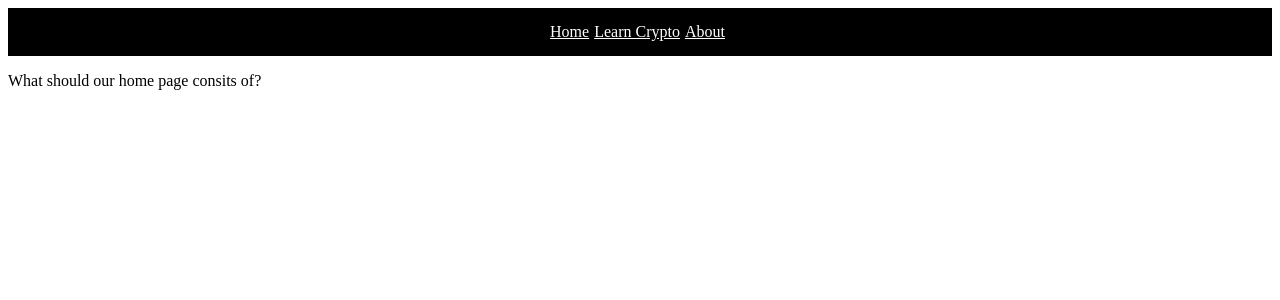
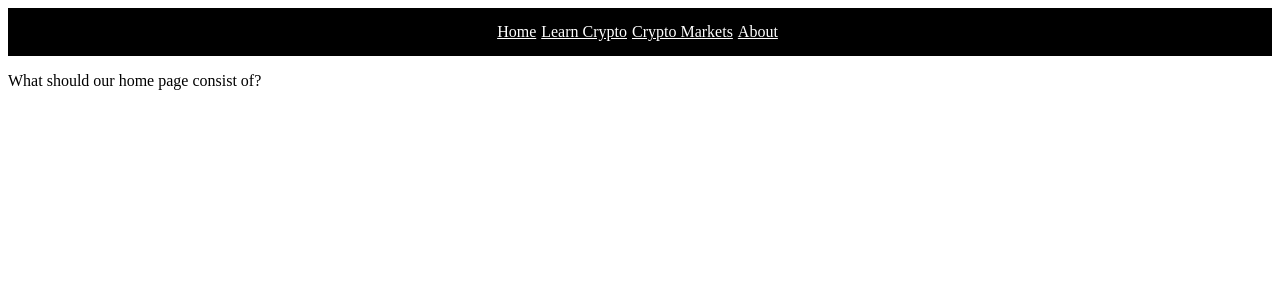
Before and after one commit to novaaaax/honey.stake, a React (Create React App) app: page / in a window 1280 px wide. Shown: the top 300 px of the page. Built offline with nearby package versions, Linux system fonts and the light colour scheme.

Commit message:
signed up for api and got it to console, just need to get it to render on page now

```diff
--- a/package.json
+++ b/package.json
@@ -6,6 +6,8 @@
     "@testing-library/jest-dom": "^4.2.4",
     "@testing-library/react": "^9.5.0",
     "@testing-library/user-event": "^7.2.1",
+    "axios": "^0.19.2",
+    "dotenv": "^8.2.0",
     "react": "^16.13.1",
     "react-dom": "^16.13.1",
     "react-router-dom": "^5.1.2",
--- a/src/App.js
+++ b/src/App.js
@@ -3,7 +3,9 @@ import { BrowserRouter, Route, Switch } from 'react-router-dom';
 import Navbar from './components/Navbar';
 import Home from './components/Home';
 import Learncrypto from './components/Learncrypto';
+import Cryptomarkets from './components/Cryptomarkets';
 import About from './components/About';
+
 
 
 function App() {
@@ -13,6 +15,7 @@ function App() {
     <Switch>
       <Route path="/" component={Home} exact></Route>
       <Route path="/learncrypto" component={Learncrypto}></Route>
+      <Route path="/markets" component={Cryptomarkets}></Route>
       <Route path="/about" component={About}></Route>
     </Switch>
     </BrowserRouter>
--- /dev/null
+++ b/src/components/Cryptomarkets.js
@@ -0,0 +1,32 @@
+import React from "react";
+import axios from "axios";
+import dotenv from "dotenv";
+
+dotenv.config();
+
+export default class Cryptomarkets extends React.Component{
+    state = {
+        cryptoInfo: []
+    }
+    componentDidMount(){
+        console.log("component mounted");
+        var key = process.env.APIKey
+        // eslint-disable-next-line no-useless-concat
+        var URL = 'https://min-api.cryptocompare.com/data/price?fsym=BTC&tsyms=USD,JPY,EUR' + `&api+key=${key}`;
+
+        axios.get(URL)
+        .then(res => {
+            console.log(res)
+            this.setState({
+                cryptoInfo: res.data
+            })
+            console.log(this.state.cryptoInfo)
+        })
+    }
+    render(){
+        return(
+            <div>
+            </div>
+        )
+    }
+}
--- a/src/components/Home.js
+++ b/src/components/Home.js
@@ -6,7 +6,7 @@ export default function Home(){
         <div style={{
             marginTop: "15px"
         }}>
-            <p>What should our home page consits of?</p>
+            <p>What should our home page consist of?</p>
         </div>
     );
 }
--- a/src/components/Navbar.js
+++ b/src/components/Navbar.js
@@ -19,6 +19,10 @@ export default function Narbar(){
                     color: "white",
                     marginRight: "5px"
                 }}>Learn Crypto</NavLink>
+                <NavLink to="/markets" style={{
+                    color: "white",
+                    marginRight: "5px"
+                }}>Crypto Markets</NavLink>
                 <NavLink to="/about" style={{
                     color: "white",
                     marginRight: "5px"
```
Also changed, not shown: 2 other files (tests, documents, lock files or other folders).
